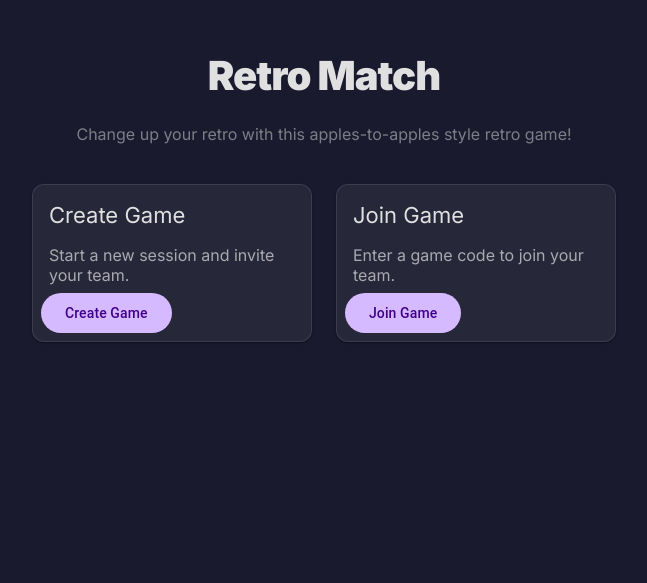
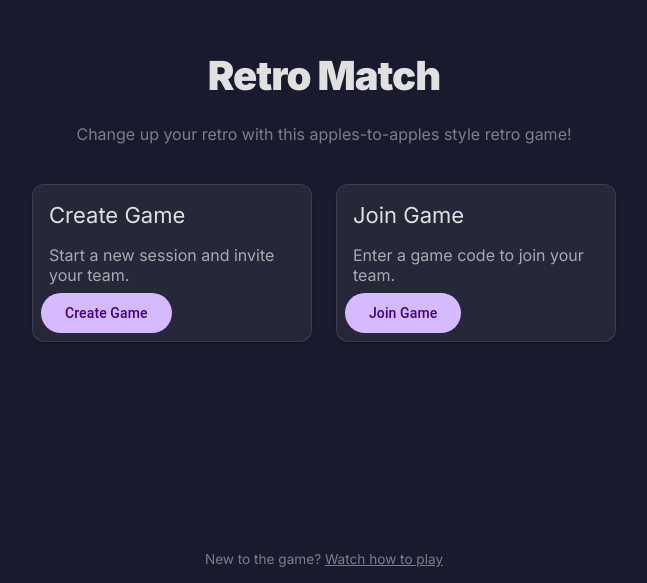
Before and after one commit to kafargo/retro-matching-frontend, an Angular app: page / in a window 1280 px wide. Shown: the part 217-800 px from the top of the page, without its empty margins (316-963 px from the left). Built offline with nearby package versions, Linux system fonts and the light colour scheme.

Commit message:
feat: add tutorial link to landing page for new players

```diff
--- a/src/app/pages/landing/landing.component.ts
+++ b/src/app/pages/landing/landing.component.ts
@@ -131,6 +131,10 @@ import { GameStateService } from '../../core/services/game-state.service';
         </mat-card>
       }
     </div>
+
+    <div style="position:fixed;bottom:16px;left:0;right:0;text-align:center;opacity:0.5;font-size:0.85rem;">
+      New to the game? <a href="https://www.youtube.com/watch?v=-k1uaXFupHI" target="_blank" rel="noopener noreferrer" style="color:inherit;">Watch how to play</a>
+    </div>
   `,
 })
 export class LandingComponent {
```
